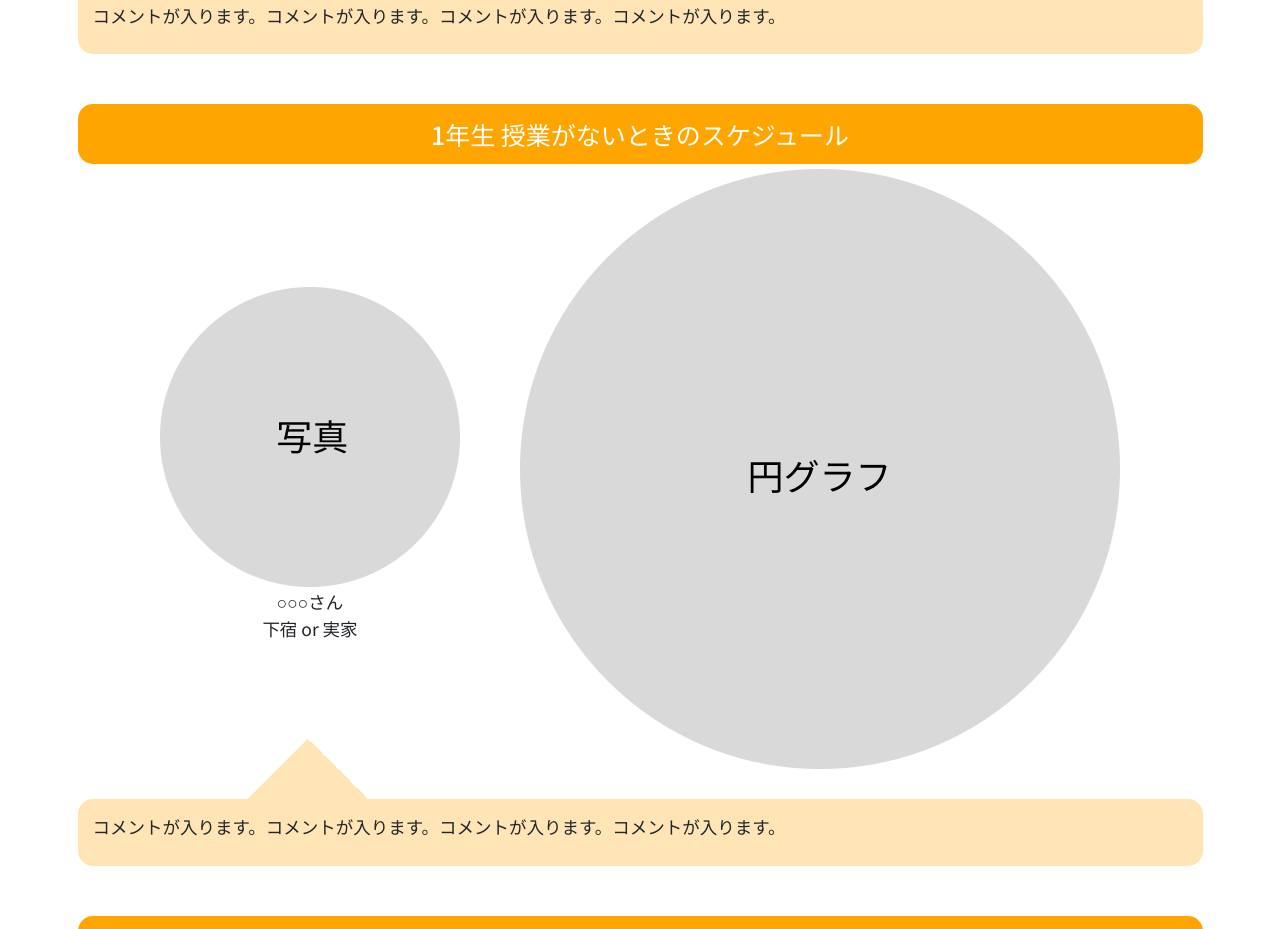
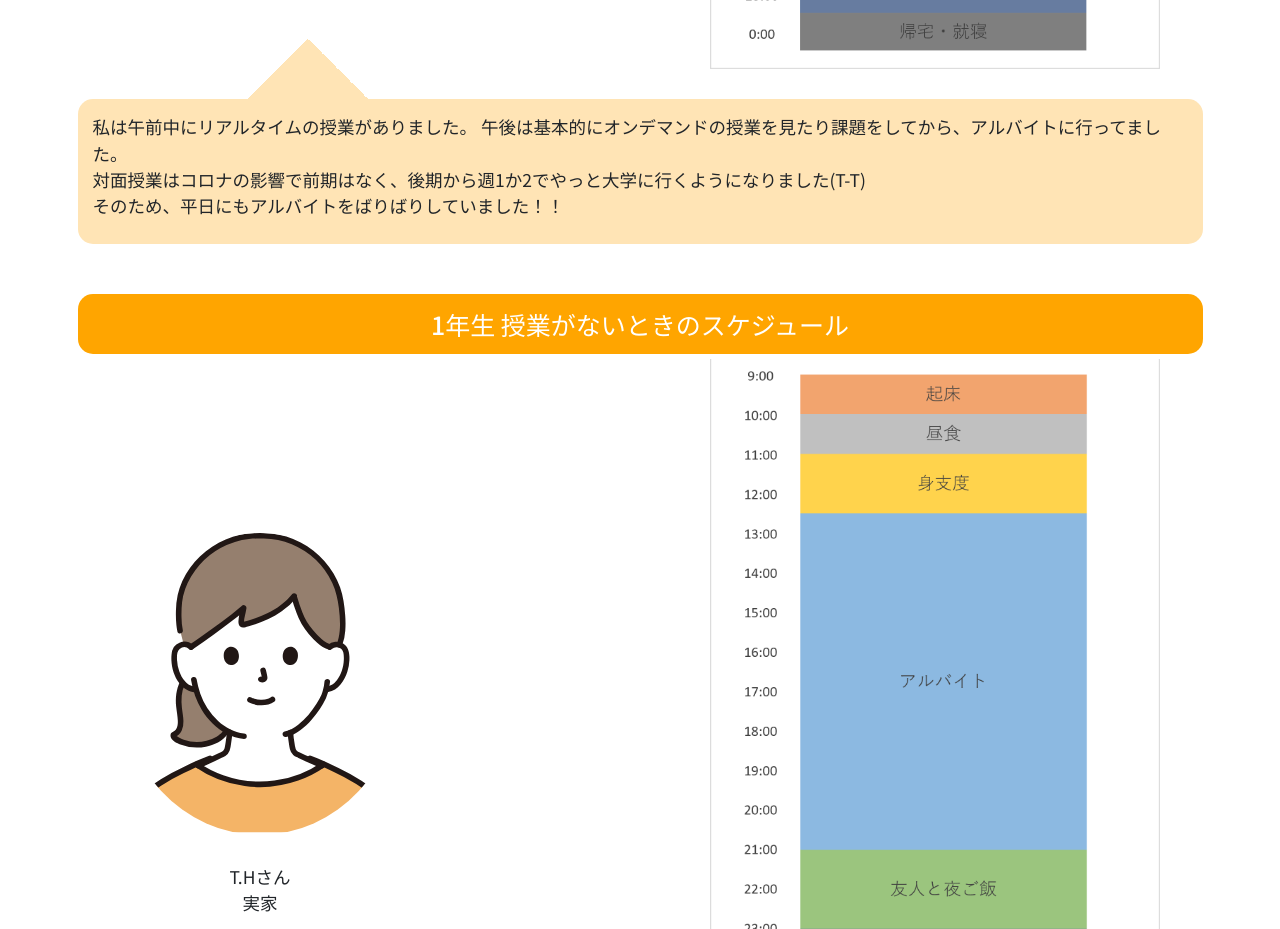
Before and after one commit to Private-Kawa/RUni-Nishioka-Seminar, a plain HTML site: page schedule/index.html in a window 1280 px wide. Shown: the part 1118-2047 px from the top of the page. Drawn offline with Linux system fonts and the light colour scheme.

Commit message:
scheduleページ完成

```diff
--- a/css/schedule.css
+++ b/css/schedule.css
@@ -73,3 +73,8 @@
 	height: 60px;
 	background-image: linear-gradient(225deg, rgba(255, 255, 255, 1) 50%, rgba(255, 228, 181, 1) 50%);
 }
+
+.schedule_glaphPicBox img{
+	width: 45rem;
+	margin-left: 25rem
+}
--- a/schedule/index.html
+++ b/schedule/index.html
@@ -63,78 +63,99 @@
       <h3 class="schedule_title fs-1">1年生 授業があるときのスケジュール</h3>
       <div class="d-flex schedule_detail">
         <div>
-          <img src="../img/schedule/img.png" alt="">
-          <p class="mt-1 fs-3 text-center">○○○さん<br>下宿 or 実家</p>
+          <img class="rounded-circle" src="../img/schedule/woman.svg" alt="">
+          <p class="mt-1 fs-3 text-center"><br>T.Hさん<br>実家</p>
         </div>
-        <img src="../img/schedule/graph.png" alt="">
+        <div class="schedule_glaphPicBox">
+          <img src="../img/schedule/1_class.png" alt="">
+        </div>
       </div>
       <div class="schedule_comment_wrap mt-5">
-        <p class="fs-3">コメントが入ります。コメントが入ります。コメントが入ります。コメントが入ります。</p>
+        <p class="fs-3">私は午前中にリアルタイムの授業がありました。
+          午後は基本的にオンデマンドの授業を見たり課題をしてから、アルバイトに行ってました。<br>
+          対面授業はコロナの影響で前期はなく、後期から週1か2でやっと大学に行くようになりました(T-T)<br>そのため、平日にもアルバイトをばりばりしていました！！
+          </p>
       </div>
     </section>
     <section class="schedule_wrap container">
       <h3 class="schedule_title fs-1">1年生 授業がないときのスケジュール</h3>
       <div class="d-flex schedule_detail">
         <div>
-          <img src="../img/schedule/img.png" alt="">
-          <p class="mt-1 fs-3 text-center">○○○さん<br>下宿 or 実家</p>
+          <img class="rounded-circle" src="../img/schedule/woman.svg" alt="">
+          <p class="mt-1 fs-3 text-center"><br>T.Hさん<br>実家</p>
         </div>
-        <img src="../img/schedule/graph.png" alt="">
+        <div class="schedule_glaphPicBox">
+          <img src="../img/schedule/1_noclass.png" alt="">
+        </div>
       </div>
       <div class="schedule_comment_wrap mt-5">
-        <p class="fs-3">コメントが入ります。コメントが入ります。コメントが入ります。コメントが入ります。</p>
+        <p class="fs-3">私は基本的にアルバイトに行って、終わったら友達とご飯を食べに行っていました。 <br>
+          大学生になってから夜更かしが増えちゃいました(;ﾟロﾟ)<br>
+          アルバイトがない日は、友達とあそびに行ったり、TOEICの勉強をしていました。<br>
+          学校に行かない分、何かしたいと思い勉学に励んでいました！！
+          </p>
       </div>
     </section>
     <section id="second" class="schedule_wrap container">
       <h3 class="schedule_title fs-1">2年生 授業があるときのスケジュール</h3>
       <div class="d-flex schedule_detail">
         <div>
-          <img src="../img/schedule/img.png" alt="">
-          <p class="mt-1 fs-3 text-center">○○○さん<br>下宿 or 実家</p>
+          <img class="rounded-circle" src="../img/schedule/man.svg" alt="">
+          <p class="mt-1 fs-3 text-center">O.Sさん<br>実家</p>
         </div>
-        <img src="../img/schedule/graph.png" alt="">
+        <div class="schedule_glaphPicBox">
+          <img src="../img/schedule/2_class.png" alt="">
+        </div>
       </div>
       <div class="schedule_comment_wrap mt-5">
-        <p class="fs-3">コメントが入ります。コメントが入ります。コメントが入ります。コメントが入ります。</p>
+        <p class="fs-3">僕は実家通いで、片道一時間半ほどかかっていたので授業を見越して早めに家を出なければいけませんでした！<br>
+        また、教員になるための教職課程の授業を履修していたため、5限まで授業を受けている日が多かったです！</p>
       </div>
     </section>
     <section class="schedule_wrap container">
       <h3 class="schedule_title fs-1">2年生 授業がないときのスケジュール</h3>
       <div class="d-flex schedule_detail">
         <div>
-          <img src="../img/schedule/img.png" alt="">
-          <p class="mt-1 fs-3 text-center">○○○さん<br>下宿 or 実家</p>
+          <img src="../img/schedule/man.svg" alt="">
+          <p class="mt-1 fs-3 text-center">O.Sさん<br>実家</p>
         </div>
-        <img src="../img/schedule/graph.png" alt="">
+        <div class="schedule_glaphPicBox">
+          <img src="../img/schedule/2_noclass.png" alt="">
+        </div>
       </div>
       <div class="schedule_comment_wrap mt-5">
-        <p class="fs-3">コメントが入ります。コメントが入ります。コメントが入ります。コメントが入ります。</p>
+        <p class="fs-3">休みの日はほとんどアルバイトに費やしていました！大学生は何かとお金がかかるので、アルバイト必須です！</p>
       </div>
     </section>
     <section id="third" class="schedule_wrap container">
       <h3 class="schedule_title fs-1">3年生 授業があるときのスケジュール</h3>
       <div class="d-flex schedule_detail">
         <div>
-          <img src="../img/schedule/img.png" alt="">
-          <p class="mt-1 fs-3 text-center">○○○さん<br>下宿 or 実家</p>
+          <img src="../img/schedule/man.svg" alt="">
+          <p class="mt-1 fs-3 text-center">K.Tさん<br>下宿</p>
         </div>
-        <img src="../img/schedule/graph.png" alt="">
+        <div class="schedule_glaphPicBox">
+          <img src="../img/schedule/3-class.png" alt="">
+        </div>
       </div>
       <div class="schedule_comment_wrap mt-5">
-        <p class="fs-3">コメントが入ります。コメントが入ります。コメントが入ります。コメントが入ります。</p>
+        <p class="fs-3">私は朝から働けるアルバイトをしており、授業が始まる直前までアルバイトをしていました！<br>
+        授業が終わってからもアルバイトをしており、平日は授業かバイトしかしていませんでした！</p>
       </div>
     </section>
     <section class="schedule_wrap container">
       <h3 class="schedule_title fs-1">3年生 授業がないときのスケジュール</h3>
       <div class="d-flex schedule_detail">
         <div>
-          <img src="../img/schedule/img.png" alt="">
-          <p class="mt-1 fs-3 text-center">○○○さん<br>下宿 or 実家</p>
+          <img src="../img/schedule/man.svg" alt="">
+          <p class="mt-1 fs-3 text-center">K.Tさん<br>下宿</p>
         </div>
-        <img src="../img/schedule/graph.png" alt="">
+        <div class="schedule_glaphPicBox">
+          <img src="../img/schedule/3_noclass.png" alt="">
+        </div>
       </div>
       <div class="schedule_comment_wrap mt-5">
-        <p class="fs-3">コメントが入ります。コメントが入ります。コメントが入ります。コメントが入ります。</p>
+        <p class="fs-3">平日はアルバイトや授業に時間を費やしているため、休みの日は趣味のゲームをずっとしています！<br>必要最低限だけの生活をし、それ以外はずっと座っています！こうした時間の使い方ができるのも、大学生の良いところだと思います！</p>
       </div>
     </section>
   </main>
```
Also changed, not shown: img/schedule/1_class.png (added), img/schedule/1_noclass.png (added), img/schedule/2_class.png (added), img/schedule/2_noclass.png (added), img/schedule/3-class.png (added), img/schedule/3_noclass.png (added), img/schedule/man.svg (added), img/schedule/woman.svg (added).
